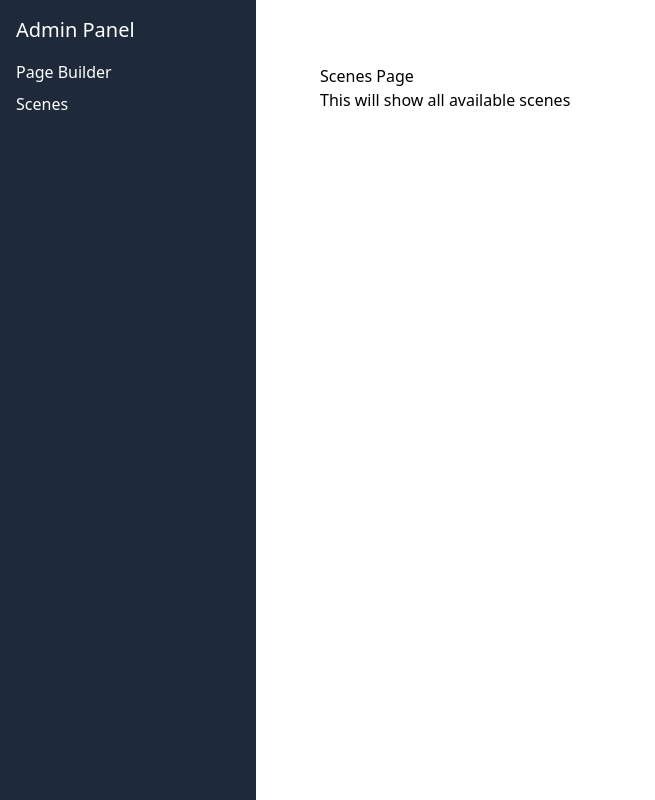
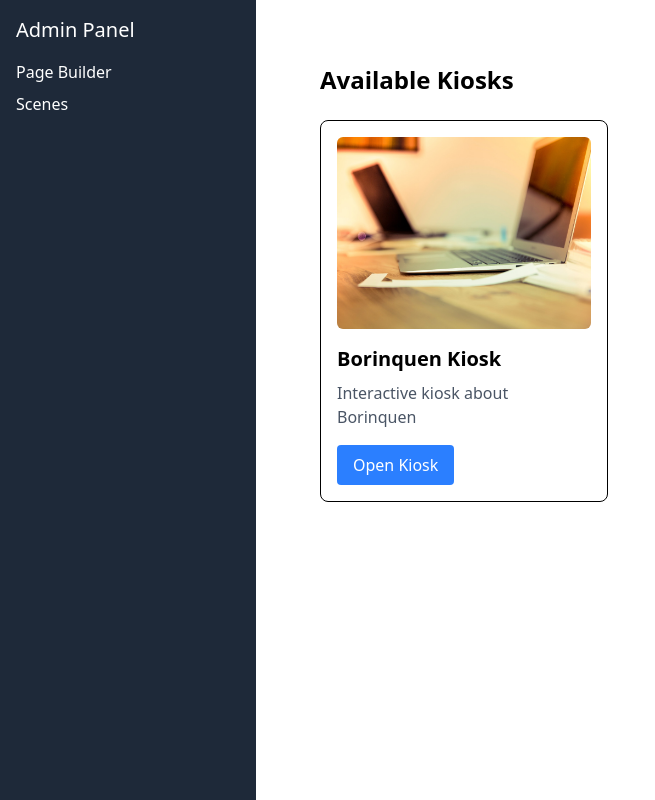
Before and after one commit to Kiri23/carolinaMuseo, a React (Vite) app: page /carolinaMuseo/admin/scenes in a window 1280 px wide. Shown: the whole page, without its empty margins (0-655 px from the left). Built offline with nearby package versions, Linux system fonts and the light colour scheme.

Commit message:
add scene & render kiosk

```diff
--- a/src/App.jsx
+++ b/src/App.jsx
@@ -1,6 +1,7 @@
 import { BrowserRouter, Routes, Route, Navigate } from "react-router-dom";
 import { AdminLayout } from "./components/layouts";
 import { Scenes, PageBuilder } from "./components/pages";
+import KioskViewer from "./components/pages/KioskViewer";
 
 function App() {
   return (
@@ -11,7 +12,7 @@ function App() {
           element={<Navigate to="/admin/page-builder" replace />}
         />
 
-        {/* Default layout */}
+        {/* Admin routes */}
         <Route path="/admin" element={<AdminLayout variant="default" />}>
           <Route
             path="page-builder"
@@ -19,6 +20,8 @@ function App() {
           />
           <Route path="scenes" element={<Scenes />} />
         </Route>
+
+        <Route path="/kiosk/:kioskId" element={<KioskViewer />} />
       </Routes>
     </BrowserRouter>
   );
--- /dev/null
+++ b/src/components/pages/KioskViewer/index.jsx
@@ -0,0 +1,20 @@
+import { useParams, Navigate } from 'react-router-dom';
+import Cuartos from '../cuartos';
+
+export default function KioskViewer() {
+  const { kioskId } = useParams();
+
+  // Get the kiosk component
+  const KioskComponent = Cuartos[kioskId];
+
+  // If kiosk doesn't exist, redirect to scenes page
+  if (!KioskComponent) {
+    return <Navigate to="/admin/scenes" replace />;
+  }
+
+  return (
+    <div className="min-h-screen">
+      <KioskComponent />
+    </div>
+  );
+}
--- a/src/components/pages/index.jsx
+++ b/src/components/pages/index.jsx
@@ -1,3 +1,4 @@
 export { default as PageBuilder } from "./pageBuilder";
 export { default as Cuartos } from "./cuartos";
 export { default as Scenes } from "./scenes";
+export { default as KioskViewer } from "./KioskViewer";
--- a/src/components/pages/scenes/index.jsx
+++ b/src/components/pages/scenes/index.jsx
@@ -1,8 +1,49 @@
+import Cuartos from "../cuartos";
+
+// Mock data for thumbnails
+const KIOSK_METADATA = {
+  BorinquenPanel: {
+    title: "Borinquen Kiosk",
+    thumbnail: "/carolinaMuseo/assets/cuartos/1/panel.jpg",
+    description: "Interactive kiosk about Borinquen",
+  },
+};
+
 export default function Scenes() {
+  const availableKiosks = Object.keys(Cuartos).map((kioskId) => ({
+    id: kioskId,
+    ...KIOSK_METADATA[kioskId],
+  }));
+
+  const handleOpenKiosk = (kioskId) => {
+    window.open(`/carolinaMuseo/kiosk/${kioskId}`, "_blank");
+  };
+
   return (
     <div className="p-8">
-      <h1>Scenes Page</h1>
-      <p>This will show all available scenes</p>
+      <h1 className="text-2xl font-bold mb-6">Available Kiosks</h1>
+      <div className="grid grid-cols-1 md:grid-cols-2 lg:grid-cols-3 gap-4">
+        {availableKiosks.map((kiosk) => (
+          <div
+            key={kiosk.id}
+            className="border rounded-lg p-4 hover:shadow-lg transition-shadow"
+          >
+            <img
+              src={kiosk.thumbnail}
+              alt={kiosk.title}
+              className="w-full h-48 object-cover rounded-md mb-4"
+            />
+            <h2 className="text-xl font-semibold mb-2">{kiosk.title}</h2>
+            <p className="text-gray-600 mb-4">{kiosk.description}</p>
+            <button
+              onClick={() => handleOpenKiosk(kiosk.id)}
+              className="bg-blue-500 text-white px-4 py-2 rounded hover:bg-blue-600"
+            >
+              Open Kiosk
+            </button>
+          </div>
+        ))}
+      </div>
     </div>
   );
 }
```
